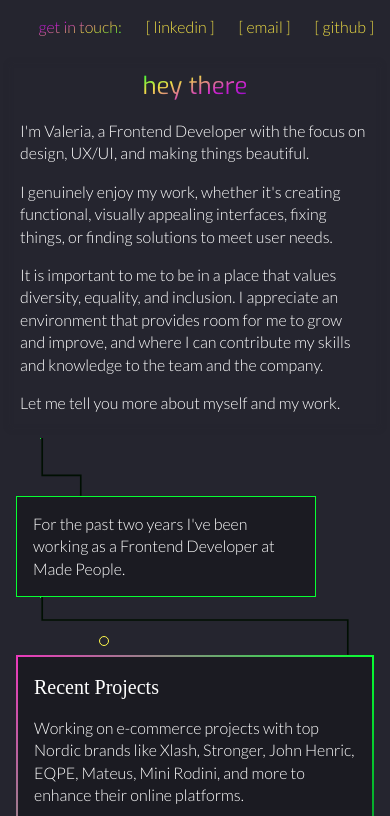
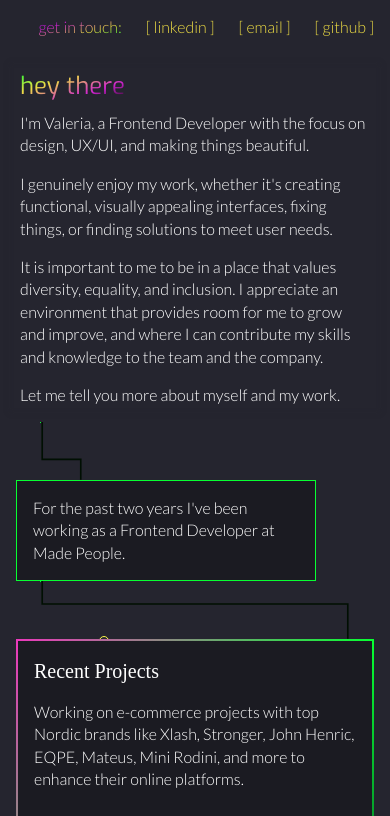
Before and after one commit to avreally/portfolio-website, a React (Create React App) app: page / in a window 390 px wide. Shown: the top 816 px of the page. Built offline with nearby package versions, Linux system fonts and the light colour scheme; a web font is replaced by a local one.

Commit message:
fix About Me styles

```diff
--- a/src/components/aboutMe/index.tsx
+++ b/src/components/aboutMe/index.tsx
@@ -4,9 +4,7 @@ import React from "react";
 const AboutMe = () => {
   return (
     <div className="aboutMe">
-      <div className="aboutMeHeader">
-        <h1 className="aboutMeTitle">hey there</h1>
-      </div>
+      <div className="aboutMeHeader">hey there</div>
       <div className="aboutMeInfo">
         <p className="aboutMeText">
           I&apos;m Valeria, a Frontend Developer with the focus on design,
--- a/src/components/aboutMe/styles.css
+++ b/src/components/aboutMe/styles.css
@@ -1,6 +1,7 @@
 .aboutMe {
 	display: flex;
 	flex-direction: column;
+	padding: 0 0.25rem;
 	gap: 0.5rem;
 	max-width: 1000px;
 	background: #25252f;
@@ -8,45 +9,23 @@
 }
 
 .aboutMeHeader {
-  display: flex;
-  flex-direction: row;
-  justify-content: space-between;
-  align-items: center;
+	width: fit-content;
+	font-family: "Exo", sans-serif;
+	font-weight: 400;
+	font-style: normal;
+	font-size: clamp(24px, 3vw, 36px);
+	background: linear-gradient(to top left, #010101, #cf23cf, #eedd44, #07ff32);
+	-webkit-text-fill-color: transparent;
+	-webkit-background-clip: text;
 }
 
 .aboutMeInfo {
 	display: flex;
 	flex-direction: column;
 	flex-basis: 75%;
-}
-
-.aboutMeTitle {
-  font-family: "Exo", sans-serif;
-  font-weight: 400;
-  font-style: normal;
-  font-size: clamp(24px, 3vw, 36px);
-  margin: 0;
-  background: linear-gradient(to top left, #7303c0, #cf23cf, #eedd44, #07ff32);
-  -webkit-text-fill-color: transparent;
-  -webkit-background-clip: text;
-  width: fit-content;
+	gap: 1rem;
 }
 
 .aboutMeText {
-  margin: 8px 4px;
+	margin: 0;
 }
-
-@media (max-width: 800px) {
-  .aboutMe {
-    flex-direction: column;
-    align-items: center;
-  }
-
-  .aboutMeTitle {
-    text-align: center;
-  }
-
-  .aboutMeUrlsWrapper {
-    justify-content: flex-end;
-  }
-}
```
Lines whose indentation alone changed are shown as unchanged.
